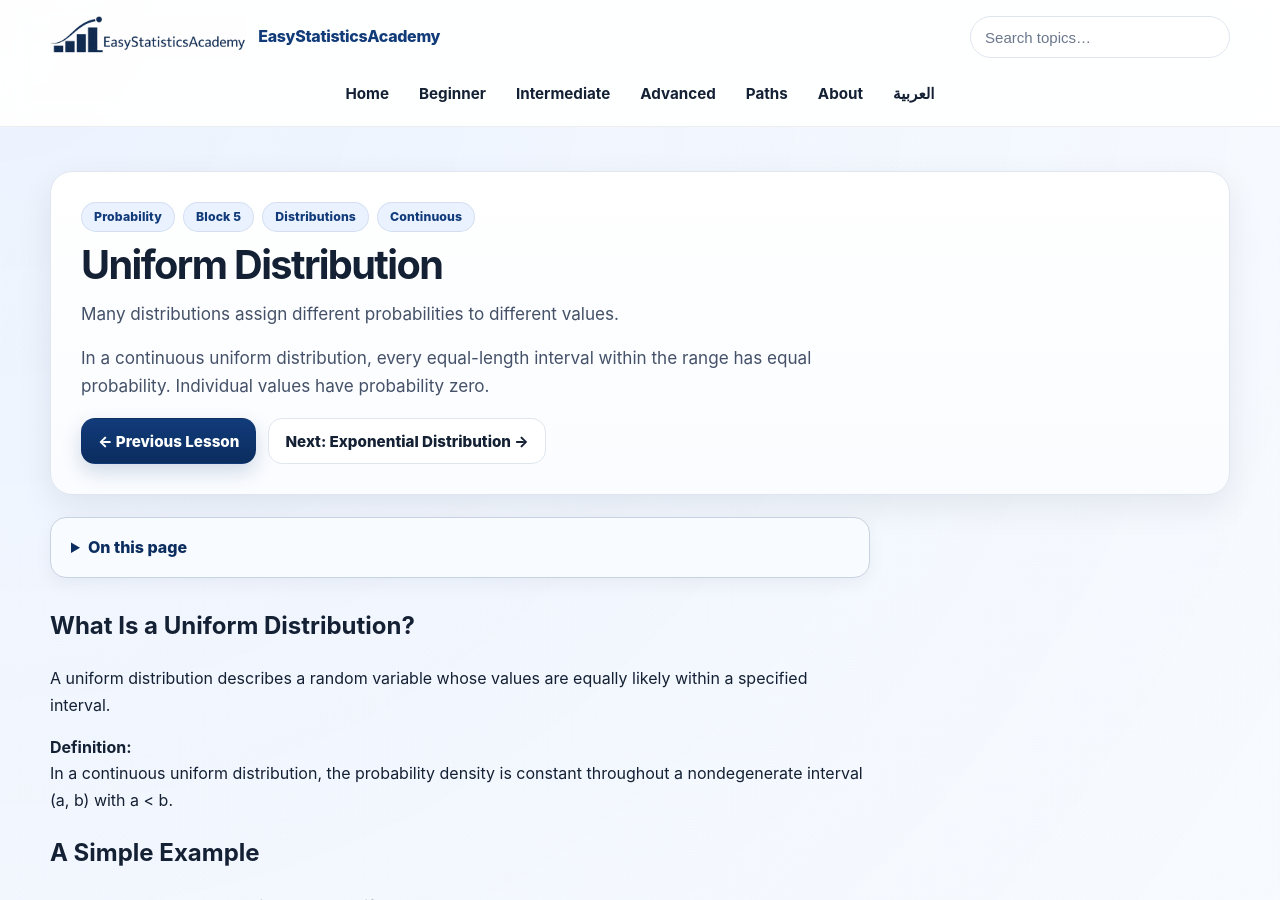
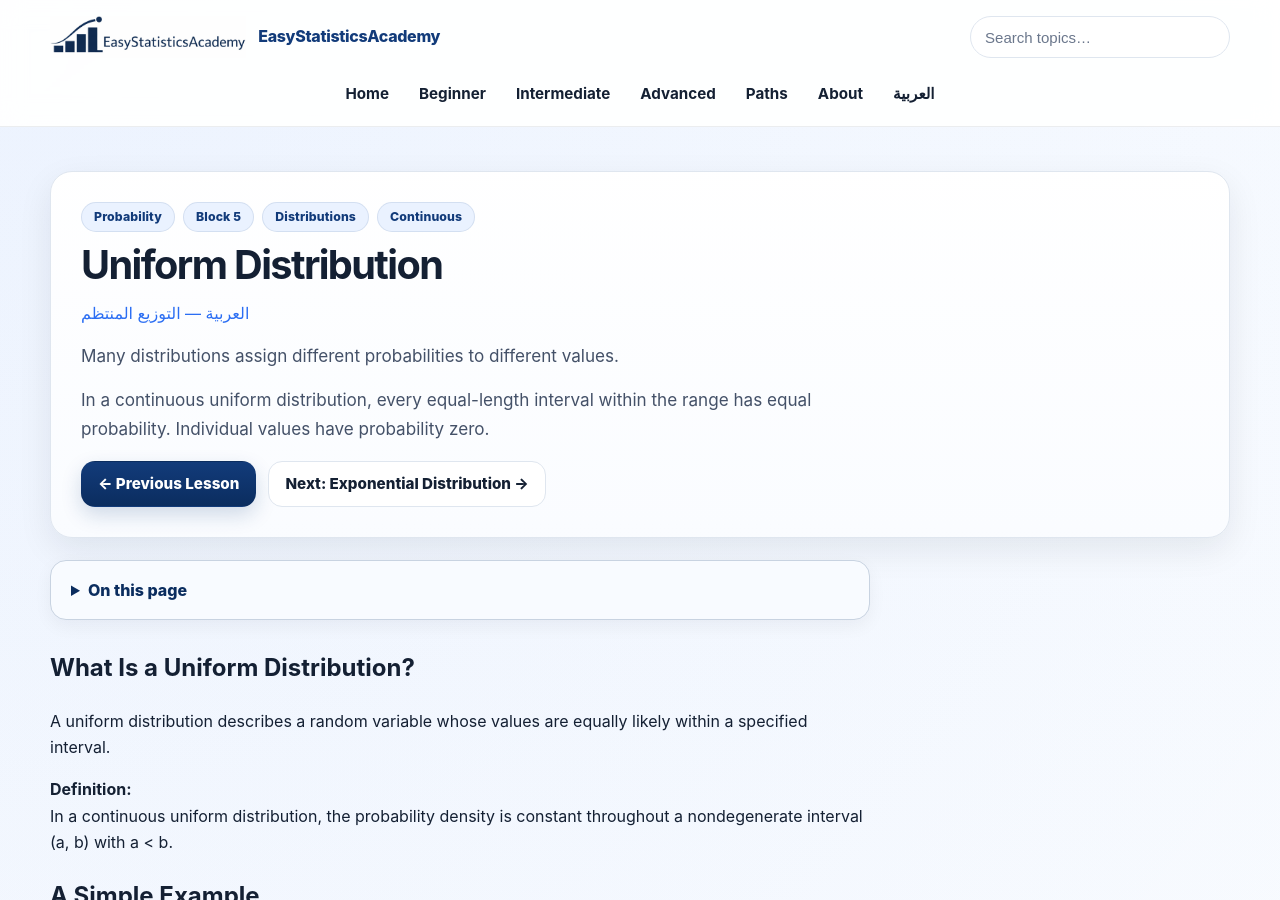
Before and after one commit to ammar-homaida-statistics/easystatisticsacademy, a Jekyll site: the page built from probability/distributions/uniform-distribution/index.md, in a window 1280 px wide and 900 px high. Built offline with Jekyll 4.4.1, drawn with Linux system fonts in a browser that asks for light colours; some of the changed lines change nothing that is shown.

Commit message:
Batch #68: reuse Uniform explorer calculation engine and add Arabic lesson link

```diff
--- a/probability/distributions/uniform-distribution/index.md
+++ b/probability/distributions/uniform-distribution/index.md
@@ -4,6 +4,7 @@
 description: Learn how the uniform distribution models situations where all outcomes within a range are equally likely.
 permalink: /probability/distributions/uniform-distribution/
 sidebar: false
+translation_pair: uniform-distribution
 ---
 
 <!-- SAVE LESSON PROGRESS -->
@@ -40,6 +41,7 @@
     </div>
 
     <h1>Uniform Distribution</h1>
+    <p><a href="/ar/probability/distributions/uniform-distribution/" lang="ar" dir="rtl">العربية — التوزيع المنتظم</a></p>
 
     <p class="lead">
       Many distributions assign different probabilities to different values.
@@ -373,69 +375,7 @@
       }
       #esa-uniform-area-explorer .esa-uniform-results p {margin:10px 0}
     </style>
-    <script>
-    (function () {
-      "use strict";
-      const root=document.getElementById("esa-uniform-area-explorer");
-      if (!root) return;
-      const el=id=>root.querySelector("#"+id);
-      const a=el("esa-uniform-a"),b=el("esa-uniform-b"),
-            c=el("esa-uniform-c"),d=el("esa-uniform-d");
-      const clamp=(value,low,high)=>Math.max(low,Math.min(high,value));
-      function bound(input,low,high,value) {
-        input.min=String(low);input.max=String(high);
-        input.value=String(clamp(value,low,high));
-      }
-      function update(source) {
-        // Change the dependent range bounds before assigning values; native
-        // sliders otherwise clamp against stale limits when presets change.
-        if (source===b) {
-          const upper=Number(b.value);
-          bound(a,0,Math.min(9,upper-1),Number(a.value));
-        } else {
-          const lower=Number(a.value);
-          bound(b,lower+1,20,Number(b.value));
-        }
-        const A=Number(a.value),B=Number(b.value);
-        const C=clamp(Number(c.value),A,B);
-        bound(c,A,B,C);
-        const D=clamp(Number(d.value),Number(c.value),B);
-        bound(d,Number(c.value),B,D);
-        const from=Number(c.value),to=Number(d.value);
-        const span=B-A,interval=to-from;
-        const density=1/span,probability=interval/span;
-        const mean=(A+B)/2,variance=span*span/12;
-        for(const [key,v] of [
-          ["esa-uniform-a-value",A],["esa-uniform-b-value",B],
-          ["esa-uniform-c-value",from],["esa-uniform-d-value",to]
-        ])el(key).textContent=String(v);
-        el("esa-uniform-interval").textContent="["+from+", "+to+"]";
-        el("esa-uniform-width").textContent=interval.toFixed(2);
-        el("esa-uniform-density").textContent=density.toFixed(4);
-        el("esa-uniform-probability").textContent=probability.toFixed(4);
-        el("esa-uniform-mean").textContent=mean.toFixed(2);
-        el("esa-uniform-variance").textContent=variance.toFixed(4);
-        el("esa-uniform-sd").textContent=Math.sqrt(variance).toFixed(4);
-        const offset=280*(from-A)/span;
-        el("esa-uniform-highlight").setAttribute("x",String(50+offset));
-        el("esa-uniform-highlight").setAttribute("width",String(280*probability));
-        el("esa-uniform-left-label").textContent=String(A);
-        el("esa-uniform-right-label").textContent=String(B);
-        el("esa-uniform-area-plot").setAttribute("aria-label",
-          "Uniform density from "+A+" to "+B+"; shaded probability between "+
-          from+" and "+to+" equals "+probability.toFixed(4));
-      }
-      [a,b,c,d].forEach(input=>input.addEventListener("input",()=>update(input)));
-      el("esa-uniform-reset").addEventListener("click",()=>{
-        a.value="0";b.value="10";
-        // Reset dependent bounds before restoring the original interval.
-        update(a);
-        c.value="2";update(c);
-        d.value="5";update(d);
-      });
-      update(a);
-    })();
-    </script>
+    <script src="{{ '/js/uniform-area-explorer.js' | relative_url }}" defer></script>
 
 
     <h2>Single Values Have Zero Probability</h2>
```
